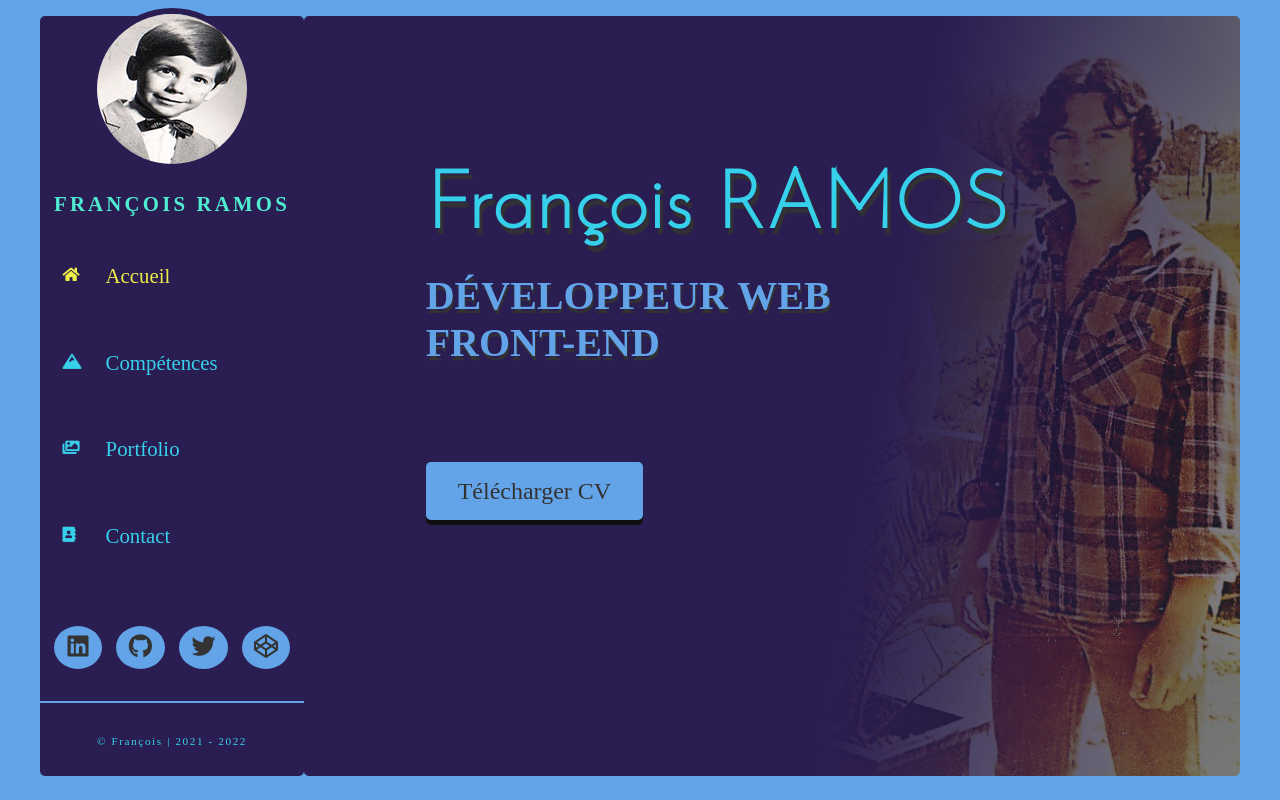
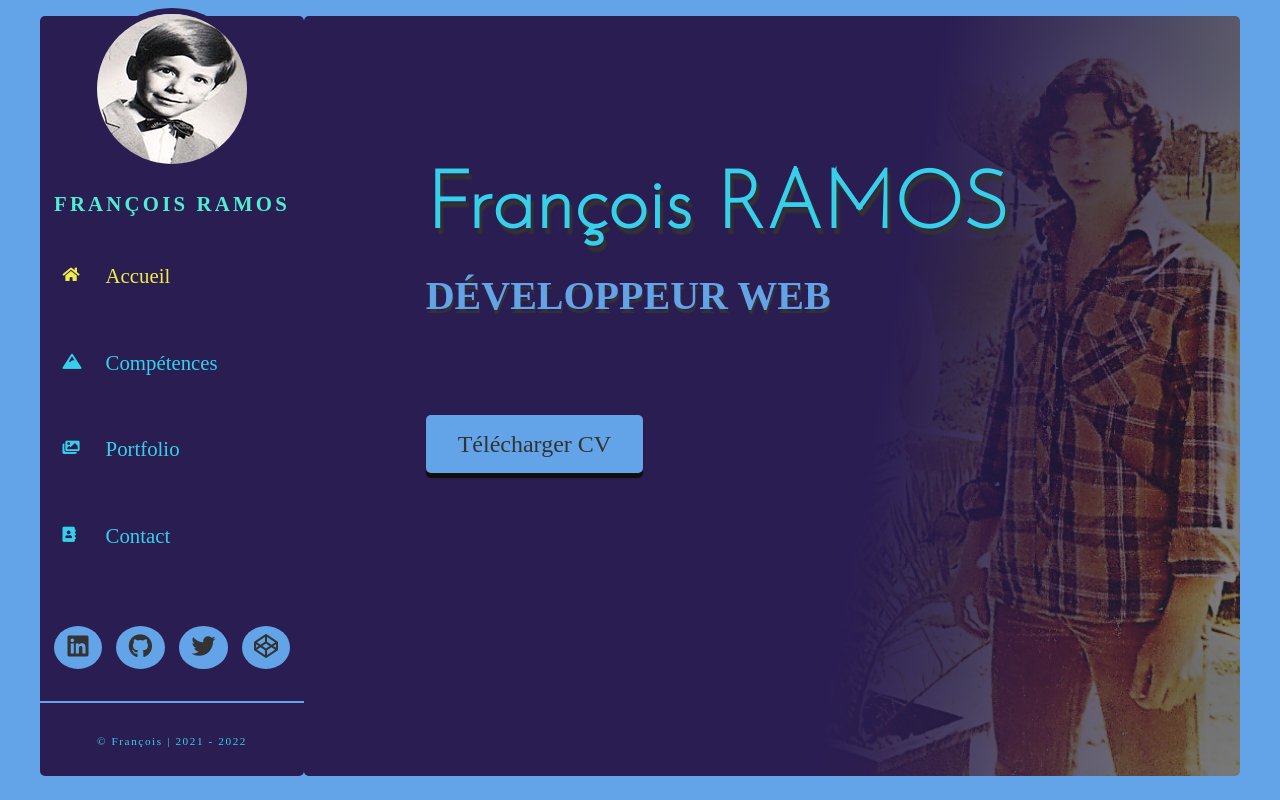
Before and after one commit to frameur/fram-cv, a React (Create React App) app: page / in a window 1280 px wide. Built offline with nearby package versions, Linux system fonts and the light colour scheme; a web font is replaced by a local one.

Commit message:
modif data

```diff
--- a/src/data/portfolioData.js
+++ b/src/data/portfolioData.js
@@ -35,7 +35,12 @@ export const portfolioData = [
     id: 3,
     name: 'Monty python',
     languages: ['javascript', 'css'],
-    languagesIcons: ['fab fa-js', 'fab fa-css3-alt', 'fab fa-html5'],
+    languagesIcons: [
+      'fab fa-js',
+      'fab fa-css3-alt',
+      'fab fa-html5',
+      'fab fa-react',
+    ],
     source: 'https://projetmonty.netlify.app/',
     // source: "http://www.github.com",
     info:
@@ -108,7 +113,7 @@ export const portfolioData = [
       'fab fa-react',
     ],
     source: 'https://react-api-restcountries.netlify.app/',
-    info: 'API countries avec REACTJS avec le module AXIOS.',
+    info: 'API countries avec REACTJS avec AXIOS.',
     picture: './media/reactcountries.png',
   },
   {
--- a/src/pages/Home.js
+++ b/src/pages/Home.js
@@ -1,5 +1,5 @@
-import React from "react";
-import Navigation from "../components/Navigation";
+import React from 'react'
+import Navigation from '../components/Navigation'
 
 const Home = () => {
   return (
@@ -8,10 +8,7 @@ const Home = () => {
       <div className="homeContent">
         <div className="content">
           <h1>François RAMOS</h1>
-          <h2>
-            Développeur Web <br />
-            front-end{" "}
-          </h2>
+          <h2>Développeur Web</h2>
           <div className="pdf">
             <a href="./media/cvfram01.pdf" target="_blank">
               Télécharger CV
@@ -20,7 +17,7 @@ const Home = () => {
         </div>
       </div>
     </div>
-  );
-};
+  )
+}
 
-export default Home;
+export default Home
```
